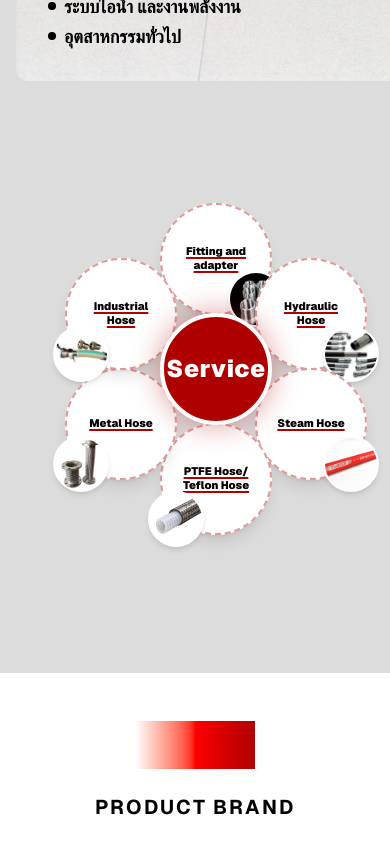
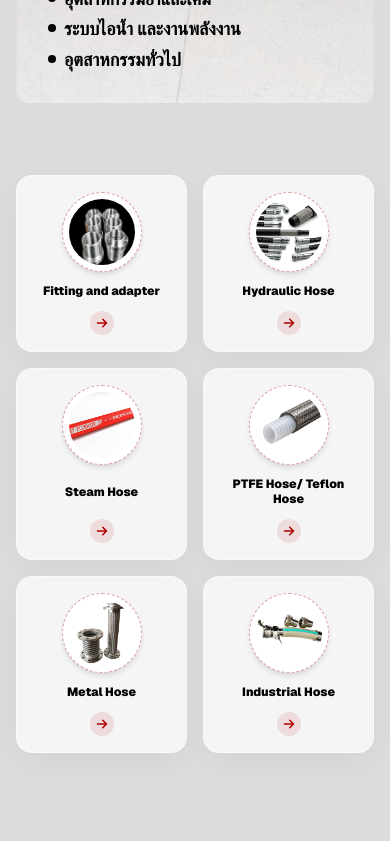
Before and after one commit to MoKoNaMoDo/vns-engineering-hydraulic, a Next.js app: page / in a window 390 px wide. Shown: the part 1160-2004 px from the top of the page. Built offline with nearby package versions, Linux system fonts and the light colour scheme.

Commit message:
fix: use Intl.Segmenter to correctly handle Thai character clusters in HeroBanner animations

```diff
--- a/components/HeroBanner.tsx
+++ b/components/HeroBanner.tsx
@@ -15,7 +15,12 @@ export default function HeroBanner() {
   const pathname = usePathname();
 
   const renderAnimatedLetters = (text: string, baseDelay: number) => {
-    return text.split("").map((char, index) => (
+    // ใช้ Intl.Segmenter ป้องกันสระภาษาไทยและวรรณยุกต์แยกออกจากพยัญชนะ
+    const characters = typeof Intl !== "undefined" && Intl.Segmenter
+      ? Array.from(new Intl.Segmenter("th", { granularity: "grapheme" }).segment(text)).map(s => s.segment)
+      : text.split("");
+
+    return characters.map((char, index) => (
       <span
         key={`${char}-${index}`}
         className="vns-letter"
--- a/components/Home/CompanyOverview.tsx
+++ b/components/Home/CompanyOverview.tsx
@@ -46,7 +46,12 @@ export default function CompanyOverview() {
   }, []);
 
   const renderAnimatedLetters = (text: string, delayOffset: number = 0) => {
-    return text.split("").map((char, index) => (
+    // ใช้ Intl.Segmenter ป้องกันสระภาษาไทยและวรรณยุกต์แยกออกจากพยัญชนะ
+    const characters = typeof Intl !== "undefined" && Intl.Segmenter
+      ? Array.from(new Intl.Segmenter("th", { granularity: "grapheme" }).segment(text)).map(s => s.segment)
+      : text.split("");
+
+    return characters.map((char, index) => (
       <span
         key={index}
         className="animate-letter inline-block opacity-0"
@@ -169,9 +174,55 @@ export default function CompanyOverview() {
             </div>
           </div>
 
-          {/* แผนผังไดอะแกรมวงกลม */}
-          <div className="flex items-center justify-center py-10">
-            <div className="relative h-[400px] w-[400px] sm:h-[550px] sm:w-[550px] md:h-[700px] md:w-[700px]">
+          {/* 📱 แผนผังบริการสำหรับอุปกรณ์มือถือ (< 768px) */}
+          <div className="block md:hidden py-6">
+            <div className="grid grid-cols-2 gap-4">
+              {diagramItems.map((item, idx) => (
+                <Link
+                  key={item.name}
+                  href={item.href}
+                  className="animate-item flex flex-col items-center justify-between rounded-2xl bg-white/70 backdrop-blur-md p-4 shadow-[0_8px_30px_rgb(0,0,0,0.04)] border border-white/50 transition-all duration-300 active:scale-95 group hover:border-[#af0000]"
+                  style={{ animationDelay: `${0.2 + (idx * 0.1)}s` }}
+                >
+                  {/* กรอบรูปทรงกลมหรูหราพร้อมเส้นประสีแดง */}
+                  <div className="relative flex h-20 w-20 flex-col items-center justify-center rounded-full border-[1.5px] border-dashed border-[#af0000]/40 bg-white p-1.5 shadow-md transition-all duration-300 group-hover:border-[#af0000]">
+                    <div className="relative h-full w-full overflow-hidden rounded-full">
+                      <Image
+                        src={item.image}
+                        alt={item.name}
+                        fill
+                        className="object-cover transition-transform duration-300 group-hover:scale-110"
+                        sizes="80px"
+                      />
+                    </div>
+                  </div>
+
+                  {/* ชื่อบริการ */}
+                  <span className="mt-3 text-center text-[12px] font-black leading-tight text-black underline decoration-[1.5px] underline-offset-2 decoration-transparent transition-colors duration-300 group-hover:decoration-[#af0000]">
+                    {item.name}
+                  </span>
+
+                  {/* ปุ่มลูกศรชี้เข้า */}
+                  <div className="mt-3 flex h-6 w-6 items-center justify-center rounded-full bg-[#af0000]/10 text-[#af0000] transition-colors duration-300 group-hover:bg-[#af0000] group-hover:text-white">
+                    <svg
+                      xmlns="http://www.w3.org/2000/svg"
+                      fill="none"
+                      viewBox="0 0 24 24"
+                      strokeWidth={3}
+                      stroke="currentColor"
+                      className="w-3 h-3"
+                    >
+                      <path strokeLinecap="round" strokeLinejoin="round" d="M13.5 4.5 21 12m0 0-7.5 7.5M21 12H3" />
+                    </svg>
+                  </div>
+                </Link>
+              ))}
+            </div>
+          </div>
+
+          {/* 💻 แผนผังไดอะแกรมวงกลม สำหรับแท็บเล็ตและเดสก์ท็อป (>= 768px) */}
+          <div className="hidden md:flex items-center justify-center py-10">
+            <div className="relative h-[550px] w-[550px] md:h-[700px] md:w-[700px]">
 
               <div
                 className="animate-item absolute left-1/2 top-1/2 -translate-x-1/2 -translate-y-1/2 rounded-full border-[2px] border-dashed border-[#af0000]/20"
--- a/components/Home/ProductBrands.tsx
+++ b/components/Home/ProductBrands.tsx
@@ -11,9 +11,13 @@ const brands = [
 
 export default function ProductBrands() {
 
-  // ฟังก์ชันแยกตัวอักษรให้ค่อยๆ ลอยเข้ามาทีละตัว
+  // ฟังก์ชันแยกตัวอักษรให้ค่อยๆ ลอยเข้ามาทีละตัว โดยรองรับสระภาษาไทยและวรรณยุกต์
   const renderAnimatedLetters = (text: string, delayOffset: number = 0, speed: number = 0.05) => {
-    return text.split("").map((char, index) => (
+    const characters = typeof Intl !== "undefined" && Intl.Segmenter
+      ? Array.from(new Intl.Segmenter("th", { granularity: "grapheme" }).segment(text)).map(s => s.segment)
+      : text.split("");
+
+    return characters.map((char, index) => (
       <span
         key={index}
         className="animate-letter inline-block opacity-0"
--- a/components/Home/ProductGrid.tsx
+++ b/components/Home/ProductGrid.tsx
@@ -22,9 +22,13 @@ const products = [
 
 export default function ProductGrid() {
 
-  // ฟังก์ชันแยกตัวอักษรให้ค่อยๆ ลอยขึ้นมาทีละตัว
+  // ฟังก์ชันแยกตัวอักษรให้ค่อยๆ ลอยขึ้นมาทีละตัว โดยรองรับสระภาษาไทยและวรรณยุกต์
   const renderAnimatedLetters = (text: string, delayOffset: number = 0, speed: number = 0.04) => {
-    return text.split("").map((char, index) => (
+    const characters = typeof Intl !== "undefined" && Intl.Segmenter
+      ? Array.from(new Intl.Segmenter("th", { granularity: "grapheme" }).segment(text)).map(s => s.segment)
+      : text.split("");
+
+    return characters.map((char, index) => (
       <span
         key={index}
         className="animate-letter inline-block opacity-0"
```
